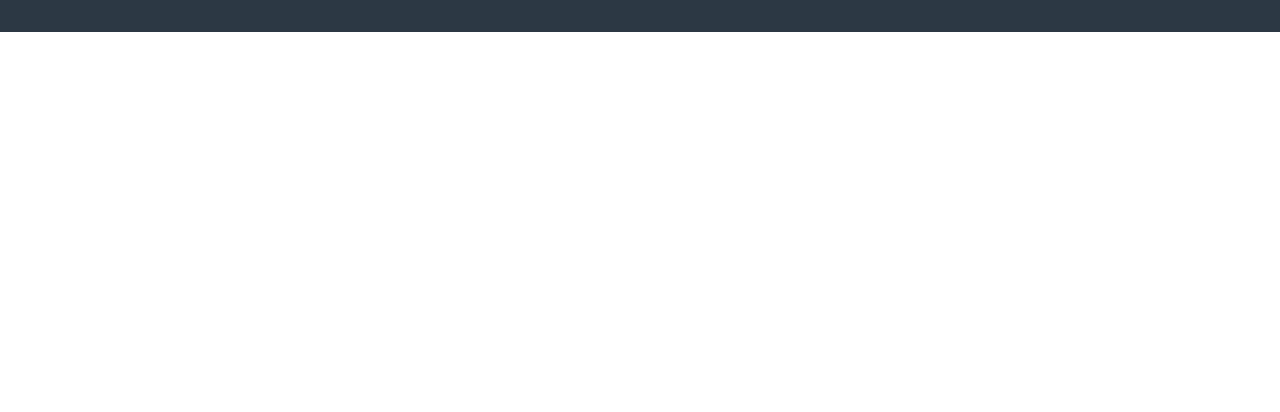
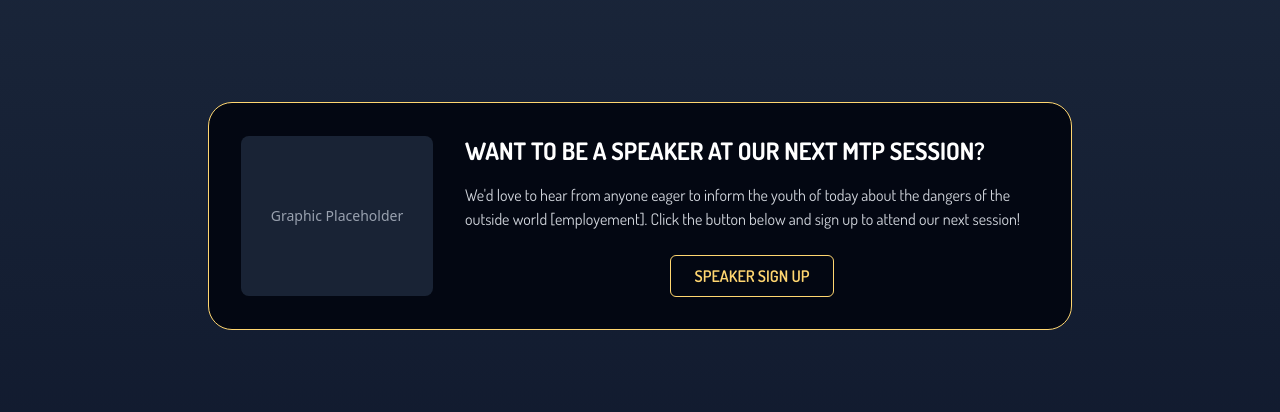
Before and after one commit to LaurierCS/Better-Website, a React (Vite) app: page / in a window 1280 px wide. Shown: the part 1091-1503 px from the top of the page. Before the commit the page ends 1123 px from the top, so only its background shows below. Built offline with nearby package versions, Linux system fonts and the light colour scheme; no server answers; the database is empty.

Commit message:
Fix: initiatives page to app

```diff
--- a/src/App.tsx
+++ b/src/App.tsx
@@ -1,5 +1,6 @@
 import Header from './components/universal/Header';
 import HeroPage from './pages/Hero';
+import Initiatives from './pages/Initiatives';
 import { TeamSection } from './pages/Team';
 
 function App() {
@@ -7,6 +8,7 @@ function App() {
     <>
       <Header />
       <HeroPage />
+      <Initiatives />
       <TeamSection />
     </>
   );
```
